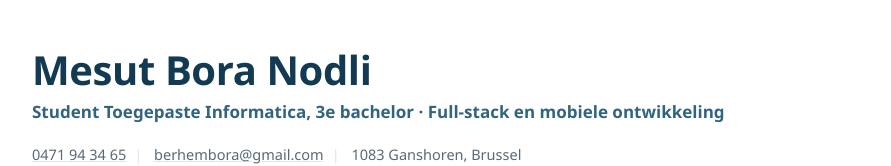
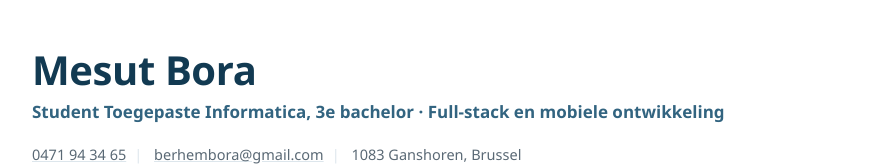
Before and after one commit to Mesutbora/mesutbora.github.io, a plain HTML site: page index.html in a window 1280 px wide. Shown: the top 166 px of the page, without its empty margins (194-1085 px from the left). Drawn offline with Linux system fonts and the light colour scheme.

Commit message:
Naam zonder Nodli

```diff
--- a/index.html
+++ b/index.html
@@ -3,7 +3,7 @@
 <head>
 <meta charset="utf-8">
 <meta name="viewport" content="width=device-width, initial-scale=1">
-<title>Mesut Bora Nodli</title>
+<title>Mesut Bora</title>
 <meta name="description" content="Student Toegepaste Informatica. Twee projecten: Poolboy, een app voor zwemscholen, en BizGame, een bedrijfssimulatie voor Odisee.">
 <style>
   :root{
@@ -153,7 +153,7 @@
 <div class="wrap">
 
   <header>
-    <h1>Mesut Bora Nodli</h1>
+    <h1>Mesut Bora</h1>
     <p class="tagline">Student Toegepaste Informatica, 3e bachelor &middot; Full-stack en mobiele ontwikkeling</p>
     <p class="meta">
       <span><a href="tel:+32471943465">0471 94 34 65</a></span><span class="sep">|</span>
```
Also changed, not shown: 2 other files.
